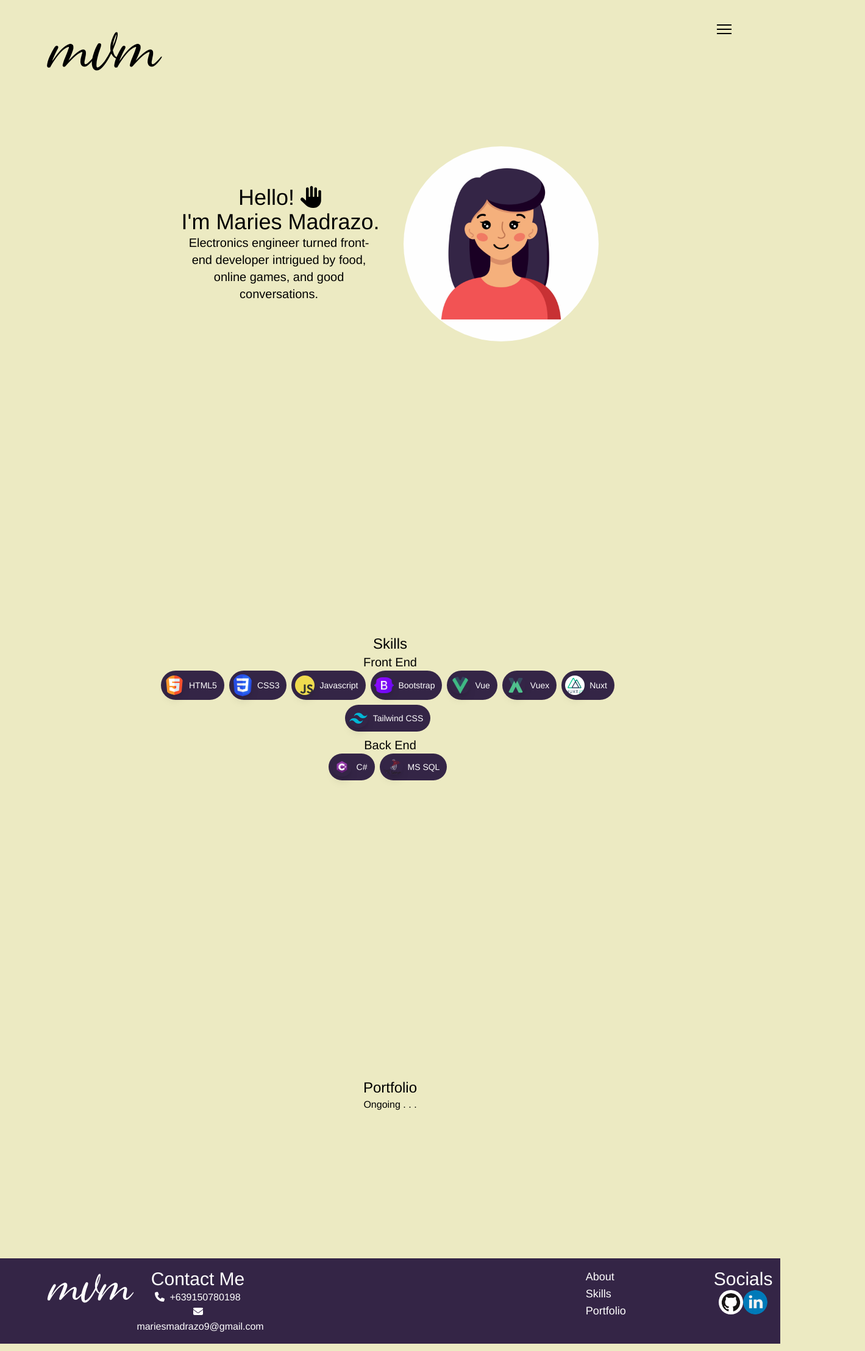
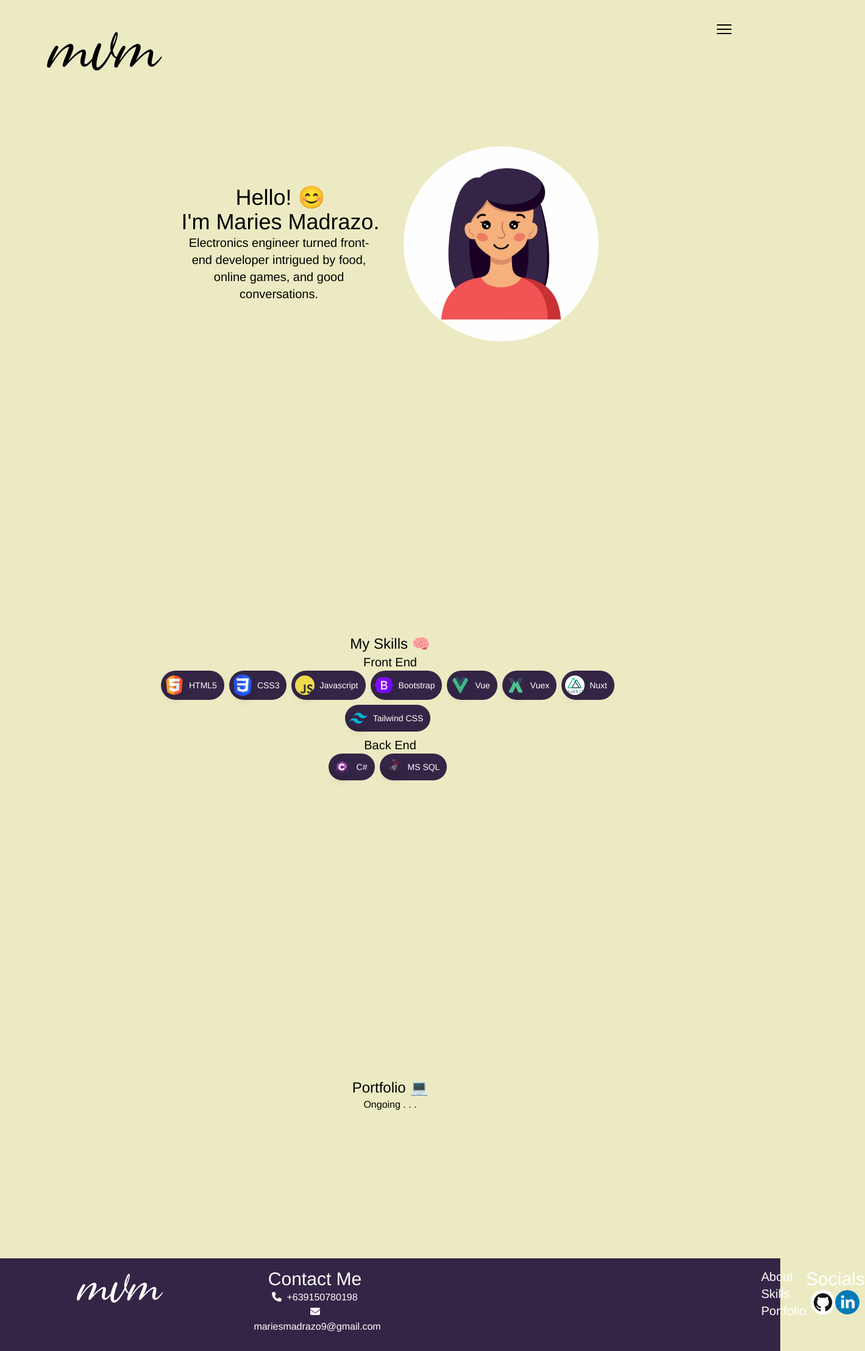
Before and after one commit to mariesvmadrazo/mariesvmadrazo.github.io, a Vue app: page / in a window 1280 px wide. Shown: the whole page at 61% size, 1419 px wide, since content can reach past the window. Built offline with nearby package versions, Linux system fonts and the light colour scheme.

Commit message:
improvement

```diff
--- a/src/App.vue
+++ b/src/App.vue
@@ -2,9 +2,9 @@
   <div class="relative w-full h-full select-none">
   <NavBar :short-cuts="shortCuts" :isMenuActive="isMenuActive" @on-toggle-menu="isMenuActive = $event" @short-cut="scrollToElement($event)"></NavBar>
   <div id="about" class="text-black flex flex-col">
-    <div id="hello-wrapper" class="container flex flex-col items-center justify-center w-full mx-auto my-60 md:flex-row">
+    <div id="hello-wrapper" class="container flex flex-col items-center justify-center w-full px-10 mx-auto py-60 md:flex-row md:px-20">
       <div class="intro">
-        <div class="text-4xl">Hello! <font-awesome-icon icon="fa-hand"></font-awesome-icon>
+        <div class="text-4xl">Hello! 😊
         </div>
         <div class="text-4xl">I'm Maries Madrazo.</div>
         <div class="text-xl w-70 md:w-80">Electronics engineer turned front-end developer intrigued by food, online games, and good conversations.</div>
@@ -14,7 +14,7 @@
     </div>
   </div>
   <div id="skills" class="flex flex-col items-center justify-center px-12 md:px-48 w-full mx-auto py-60">
-    <div class="text-2xl">Skills</div>
+    <div class="text-2xl">My Skills 🧠</div>
     <div id="front-end-skills" class="text-xl">Front End</div>
     <div class="skills flex flex-wrap text-md justify-center">
       <div class="skill text-xs md:text-sm tag bg-darkViolet text-white mr-2 mb-2 rounded-3xl flex-shrink-0 capitalize inline-flex flex-row items-center p-1.5 pr-3" v-for="(skill, i) in skills.frontEnd" :key="`front-end-skill-${i+1}`"><img class="rounded-full w-8 mr-2 shadow-lg inline" :src="`${publicPath}${skill.img}`" /><span>{{ skill.name }}</span></div>
@@ -25,12 +25,12 @@
     </div>
   </div>
   <div id="portfolio" class="flex flex-col items-center justify-center w-full mx-auto py-60">
-    <div class="text-2xl">Portfolio</div>
+    <div class="text-2xl">Portfolio 💻</div>
     Ongoing . . .
   </div>
-  <div class="flex flex-col py-4 px-20 w-full bg-darkViolet justify-items-stretch text-white space-y-4 md:space-y-0 md:justify-start md:flex-row">
-    <div class="slimelight text-7xl text-white justify-self-start">mvm</div>
-    <div class="flex flex-col justify-center md:mr-96">
+  <div class="flex flex-col py-4 px-10 w-full bg-darkViolet justify-items-stretch text-white md:justify-start md:flex-row md:px-32">
+    <div class="slimelight text-7xl text-white justify-self-start pb-3 md: pb-0 md:pr-36">mvm</div>
+    <div class="flex flex-col justify-center pb-3 md: pb-0 md:pr-60">
       <div class="text-3xl">Contact Me</div>
       <div class="contact" v-for="(c,i) in contact" :key="`c-${i+1}`">
         <div>
@@ -39,14 +39,14 @@
         </div>
       </div>
     </div>
-    <div class="flex flex-col hidden md:block px-36">
+    <div class="flex-col hidden md:block md:mt-0 pl-96">
       <div class="flex flex-col justify-center">
         <div class="flex social cursor-pointer" v-for="(shortCut,i) in shortCuts" :key="`s-${i+1}`">
-          <div class="text-lg" @click="scrollToElement(shortCut.link)">{{ shortCut.name }}</div>
+          <div class="text-xl" @click="scrollToElement(shortCut.link)">{{ shortCut.name }}</div>
         </div>
       </div>
     </div>
-    <div class="flex flex-col align-self-end">
+    <div class="flex flex-col md:ml-auto md:w-1/6">
       <div class="text-3xl">Socials</div>
       <div class="flex justify-center">
         <div class="flex social w-10 overflow-hidden rounded-full" v-for="(s,i) in socials" :key="`s-${i+1}`">
@@ -171,7 +171,7 @@ export default {
 <style>
 #app {
   height: 100%;
-  font-family: Avenir, Helvetica, Arial, sans-serif;
+  font-family: Helvetica, Arial, sans-serif;
   -webkit-font-smoothing: antialiased;
   -moz-osx-font-smoothing: grayscale;
   text-align: center;
--- a/src/components/Navbar.vue
+++ b/src/components/Navbar.vue
@@ -1,7 +1,7 @@
 <template>
   <nav class="absolute w-full bg-lightYellow flex flex-col">
-    <div class="pt-10 pb-2 px-20 flex">
-        <div class="slimelight text-6xl md:text-8xl text-black">mvm</div>
+    <div class="pt-6 pb-2 px-10 flex md:px-20 md:pt-10">
+        <div class="slimelight text-5xl md:text-8xl text-black">mvm</div>
     </div>
     <div class="flex w-full fixed justify-end z-10 pt-10 pb-2 px-10 md:px-20">
         <button id="menu-btn" class="hamburger block focus:outline-none" :class="{ open: isMenuActive }" @click="$emit('on-toggle-menu', !isMenuActive)">
```
